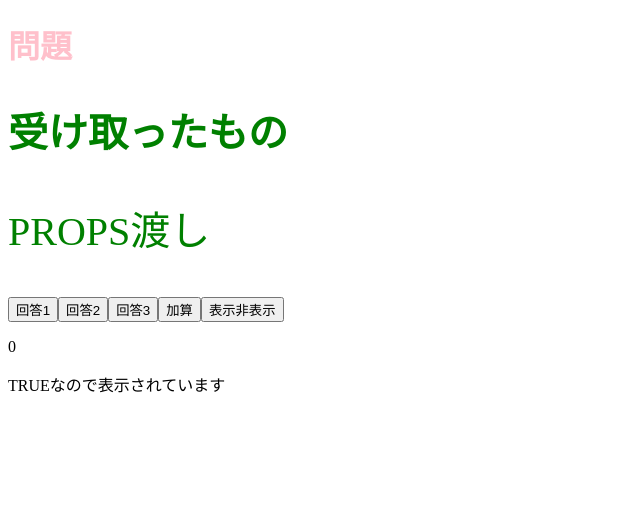
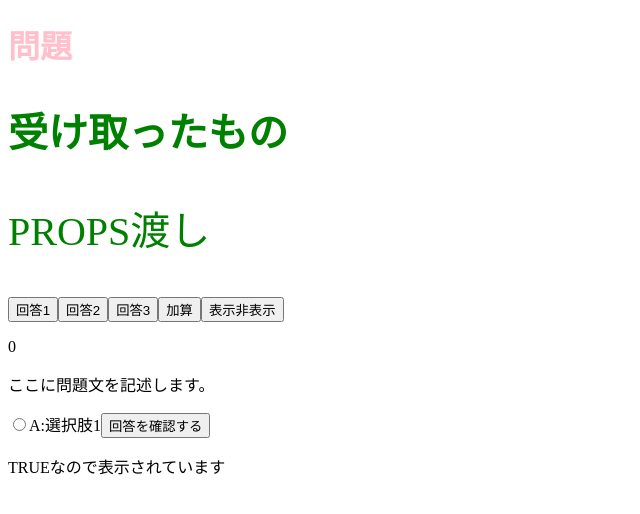
Before and after one commit to tatsuki-iketsu/practice_exam_react, a React (Create React App) app: page / in a window 1280 px wide. Shown: the top 514 px of the page, without its empty margins (0-640 px from the left). Built offline with nearby package versions, Linux system fonts and the light colour scheme.

Commit message:
問題作成進行中

```diff
--- a/src/App.jsx
+++ b/src/App.jsx
@@ -22,7 +22,7 @@ const App =() =>{
                 <button onClick={onClickCountUp}>加算</button>
                 <button onClick={onClickshowFlugCjange}>表示非表示</button>
                 <p>{num}</p>
-                {console.log({ExamDisplay})}
+                <ExamDisplay />
                 {textShowFlug && <p>TRUEなので表示されています</p>}
 
                </>
--- a/src/components/ExamSet.jsx
+++ b/src/components/ExamSet.jsx
@@ -15,7 +15,7 @@ const ExamDisplay = () =>{
         {
             item :'C',
             content : '選択肢2',
-            correctAnswer:fale
+            correctAnswer:false
         }
     ]
     const setExam = {
@@ -25,6 +25,20 @@ const ExamDisplay = () =>{
         selectAnswers : {selectAnswer}
 
     }
-    return "a"
+    const onClickAnser = (selectAnswer)=> alert(`ボタンを押した${selectAnswer.item}`);
+
+    return (
+    <>
+    <p>ここに問題文を記述します。</p>
+
+    <div>
+    <input type="radio" id="a" name="drone" value="huey" />
+    <label htmlFor={selectAnswer[0].item}><span>{selectAnswer[0].item}:{selectAnswer[0].content}</span></label>
+    <button onClick={()=>onClickAnser(selectAnswer[0])}>回答を確認する</button>
+  </div>
+
+
+    </>
+);
 };
 export default ExamDisplay;
```
